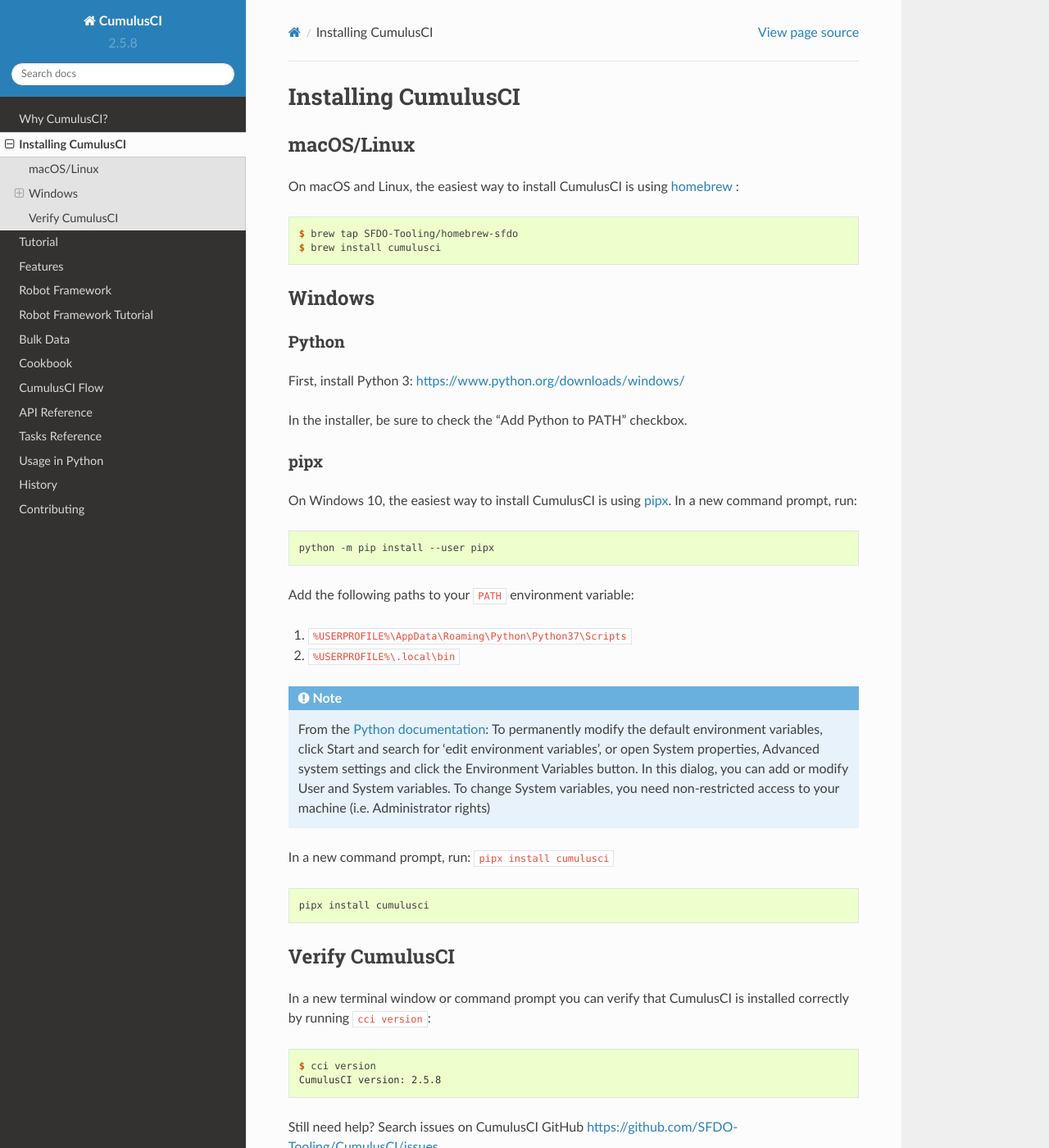
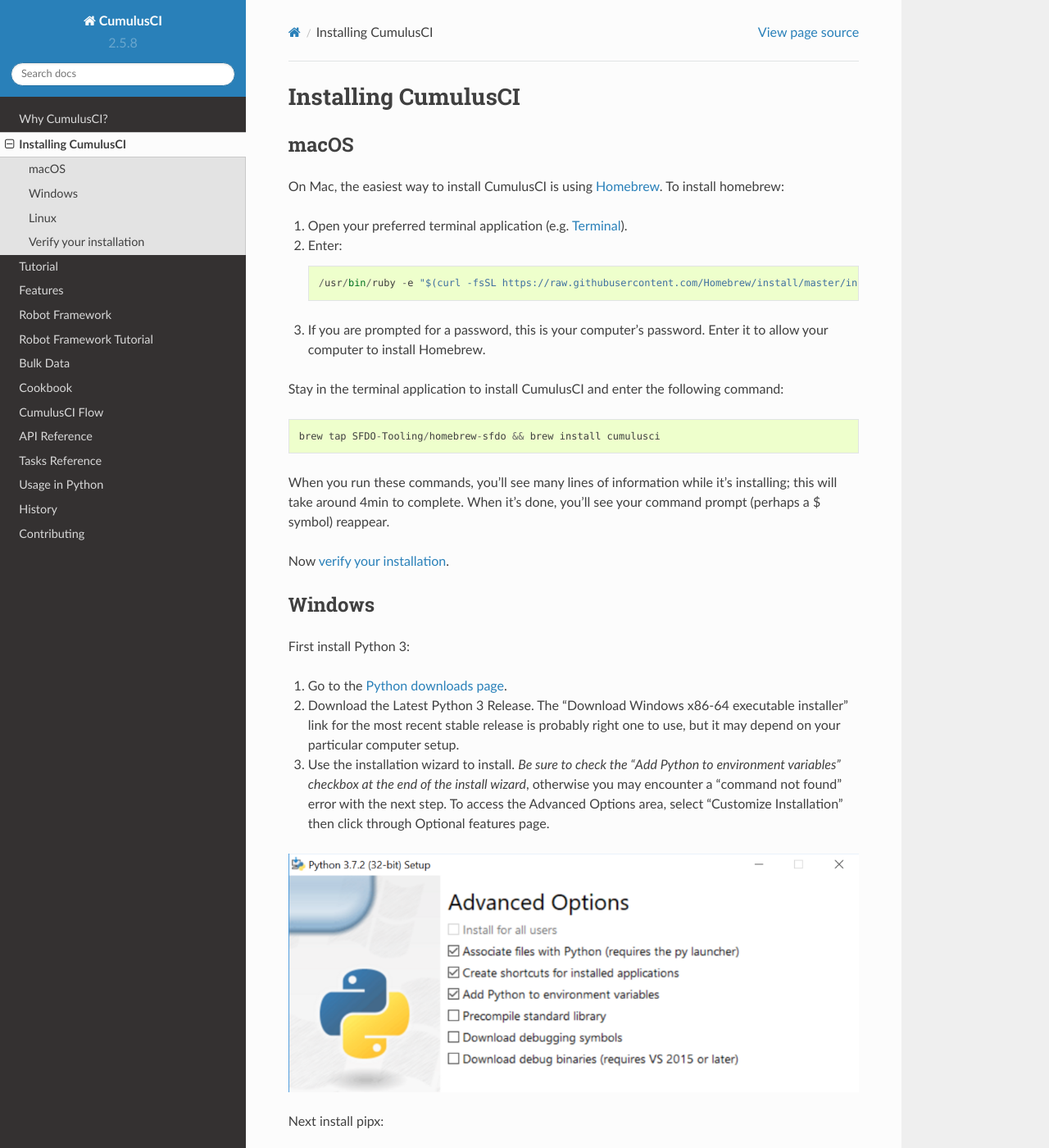
Before and after one commit to SFDO-Tooling/CumulusCI, a Sphinx documentation site: the page built from docs/install.rst, in a window 1280 px wide and 1400 px high. Shown: the whole window at 82% size. Built offline with Sphinx 7.4.7 and the Read the Docs theme 2.0.0, drawn with Linux system fonts in a browser that asks for light colours; some of the changed text lies outside the part shown.

Commit message:
Update install docs from HOT getting ready doc

```diff
--- a/docs/install.rst
+++ b/docs/install.rst
@@ -4,60 +4,97 @@
 Installing CumulusCI
 --------------------
 
-macOS/Linux
-^^^^^^^^^^^
+macOS
+^^^^^
 
-On macOS and Linux, the easiest way to install CumulusCI is using `homebrew <https://docs.brew.sh/>`_ :
+On Mac, the easiest way to install CumulusCI is using `Homebrew <https://brew.sh/>`_.
+To install homebrew:
 
-.. code:: console
+1. Open your preferred terminal application
+   (e.g. `Terminal <https://macpaw.com/how-to/use-terminal-on-mac>`_).
 
-   $ brew tap SFDO-Tooling/homebrew-sfdo
-   $ brew install cumulusci
+2. Enter::
+
+       /usr/bin/ruby -e "$(curl -fsSL https://raw.githubusercontent.com/Homebrew/install/master/install)"
+
+3. If you are prompted for a password, this is your computer's password.
+   Enter it to allow your computer to install Homebrew.
+
+Stay in the terminal application to install CumulusCI and enter the following command::
+
+    brew tap SFDO-Tooling/homebrew-sfdo && brew install cumulusci
+
+When you run these commands, you'll see many lines of information while it's installing;
+this will take around 4min to complete. When it's done, you'll see your command prompt
+(perhaps a $ symbol) reappear.
+
+Now `verify your installation`_.
 
 Windows
 ^^^^^^^
 
-Python
-~~~~~~
+First install Python 3:
 
-First, install Python 3: https://www.python.org/downloads/windows/
+1. Go to the `Python downloads page <https://www.python.org/downloads/windows/>`_.
+2. Download the Latest Python 3 Release. The "Download Windows x86-64 executable installer" link for the most recent stable release is probably right one to use, but it may depend on your particular computer setup.
+3. Use the installation wizard to install.
+   *Be sure to check the “Add Python to environment variables” checkbox at the end of the install wizard*,
+   otherwise you may encounter a “command not found” error with the next step.
+   To access the Advanced Options area, select "Customize Installation" then click through Optional features page.
 
-In the installer, be sure to check the "Add Python to PATH" checkbox.
+.. image:: images/windows_python.png
 
-pipx
-~~~~
+Next install pipx:
 
-On Windows 10, the easiest way to install CumulusCI is using
-`pipx <https://github.com/pipxproject/pipx>`_. In a new command prompt, run:
+Open your preferred terminal application
+(e.g. `CMD.exe <https://www.bleepingcomputer.com/tutorials/windows-command-prompt-introduction/>`_ on Windows).
+If you already have your terminal open, close it and reopen it. Enter the following command::
 
-.. code:: powershell
+    python -m pip install --user pipx
 
-   python -m pip install --user pipx
+.. image:: images/pipx.png
 
-Add the following paths to your ``PATH`` environment variable:
+To permanently modify the default environment variables:
 
-1. ``%USERPROFILE%\AppData\Roaming\Python\Python37\Scripts``
-2. ``%USERPROFILE%\.local\bin``
+1. Click Start and search for ‘edit environment variables’ or open System properties,
+   Advanced system settings.
+2. Click the Environment Variables button.
+3. To change System variables, you need non-restricted access to your machine
+   (i.e. Administrator rights). Add the following paths to your PATH environment variable:
 
-.. note::
+   a. ``%USERPROFILE%\AppData\Roaming\Python\Python37\Scripts``
+   b. ``%USERPROFILE%\.local\bin``
 
-   From the `Python
-   documentation <https://docs.python.org/3/using/windows.html#excursus-setting-environment-variables>`_:
-   To permanently modify the default environment variables, click Start and
-   search for ‘edit environment variables’, or open System properties,
-   Advanced system settings and click the Environment Variables button. In
-   this dialog, you can add or modify User and System variables. To change
-   System variables, you need non-restricted access to your machine (i.e.
-   Administrator rights)
+.. image:: images/env-var.png
 
-In a new command prompt, run: ``pipx install cumulusci``
+Open a new command prompt and verify that pipx is available::
 
-.. code:: powershell
+    pipx --version
 
-   pipx install cumulusci
+You should see a version number after entering in this command, such as: ``0.12.3.1``.
+If you get an error instead, such as ``'pipx' is not recognized as an internal or external command,
+operable program or batch file.``, please check that your environment variables have been updated.
 
-Verify CumulusCI
-^^^^^^^^^^^^^^^^
+Finally, install CumulusCI: Still in your terminal application, enter the following command::
+
+    pipx install cumulusci
+
+Now `verify your installation`_.
+
+
+Linux
+^^^^^
+
+Homebrew can also be used to install CumulusCI on Linux.
+First install Homebrew using the instructions for `Homebrew on Linux <https://docs.brew.sh/Homebrew-on-Linux>`_.
+Then run::
+
+   brew tap SFDO-Tooling/homebrew-sfdo && brew install cumulusci
+
+..  _`verify installation`:
+
+Verify your installation
+^^^^^^^^^^^^^^^^^^^^^^^^
 
 In a new terminal window or command prompt you can verify that CumulusCI
 is installed correctly by running ``cci version``:
@@ -67,4 +104,6 @@
    $ cci version
    CumulusCI version: 2.5.8
 
+You can also use this command in the future to check whether your CumulusCI installation is up to date.
+
 Still need help? Search issues on CumulusCI GitHub https://github.com/SFDO-Tooling/CumulusCI/issues
```
Also changed, not shown: docs/images/env-var.png (added), docs/images/pipx.png (added), docs/images/windows_python.png (added).
